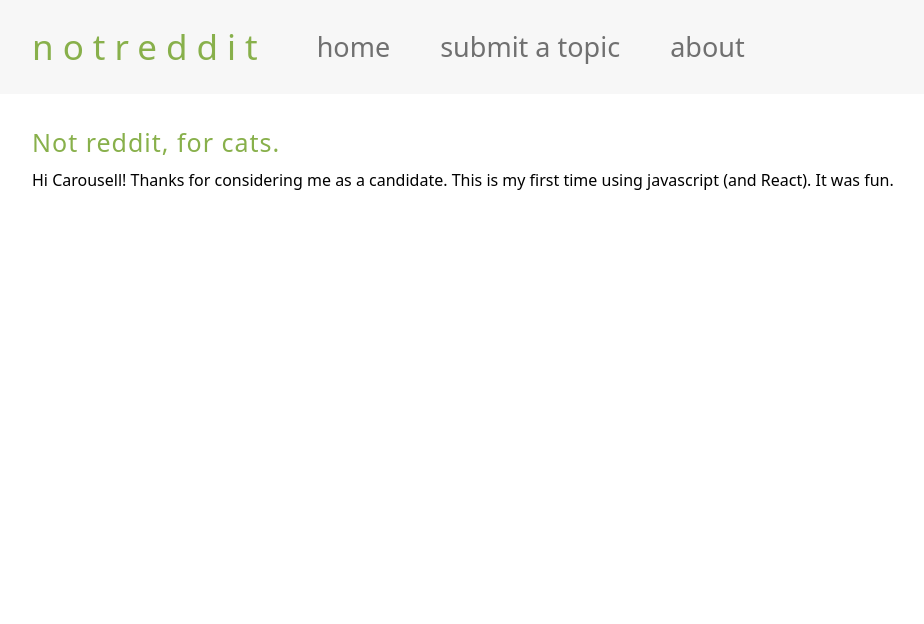
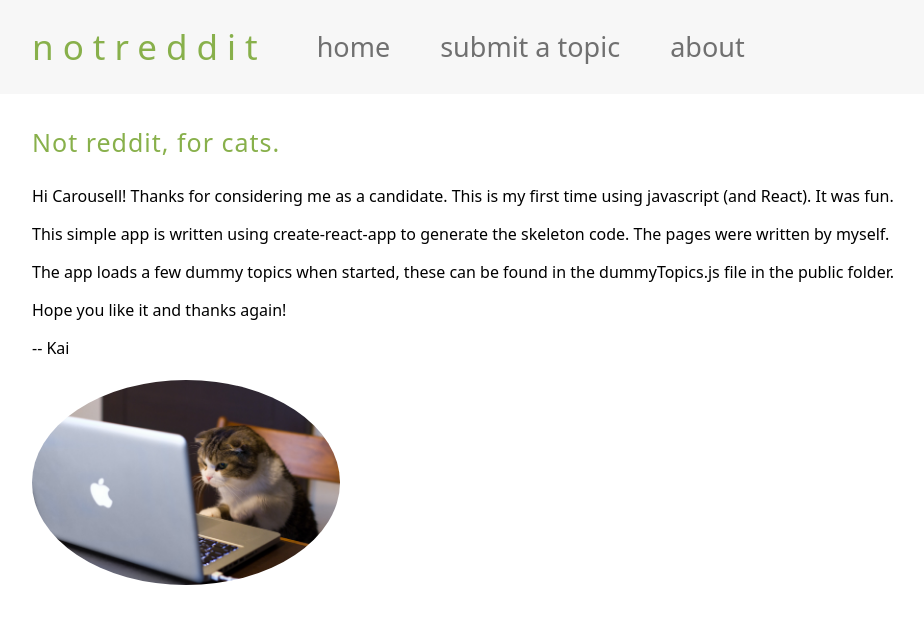
Before and after one commit to theMogget/not_reddit, a React (Create React App) app: page / in a window 1280 px wide. Both pictures are taken after a click on the element "about". Shown: the top 624 px of the page, without its empty margins (18-942 px from the left). Built offline with nearby package versions, Linux system fonts and the light colour scheme.

Commit message:
finished about page and css styling

```diff
--- a/src/About.css
+++ b/src/About.css
@@ -15,3 +15,10 @@
 .body {
 	padding-top: 10px;
 }
+
+.cat {
+	margin-top: 5px;
+	border-radius: 50%;
+	height: 25%;
+	width: 25%;
+}
--- a/src/About.js
+++ b/src/About.js
@@ -10,8 +10,14 @@ class About extends Component {
 					Not reddit, for cats.
 				</div>
 				<div className="body">
-					Hi Carousell! Thanks for considering me as a candidate. This is my first time using javascript (and React). It was fun.
+					<p>Hi Carousell! Thanks for considering me as a candidate. This is my first time using javascript (and React). It was fun.</p>
+					<p>This simple app is written using create-react-app to generate the skeleton code. The pages were written by myself.</p>
+					<p>The app loads a few dummy topics when started, these can be found in the dummyTopics.js file in the public folder.</p>
+					<p>Hope you like it and thanks again!</p>
+					<p> -- Kai</p>
+
 				</div>
+				<img className="cat" src='cat_using_computer.jpg' alt="cutecat"/>
 			</div>
 		)
 	}
--- a/src/Home.css
+++ b/src/Home.css
@@ -32,10 +32,6 @@
 
 }
 
-.title:hover {
-	opacity: 0.7;
-}
-
 .button {
 	opacity: 0.5;
 }
```
Also changed, not shown: public/cat_using_computer.jpg (added).
